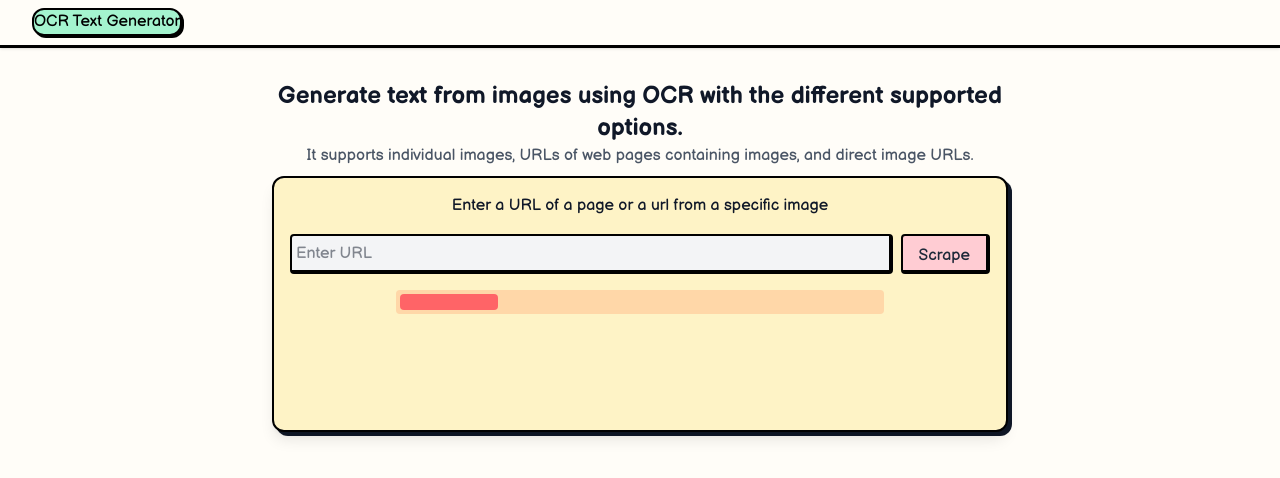
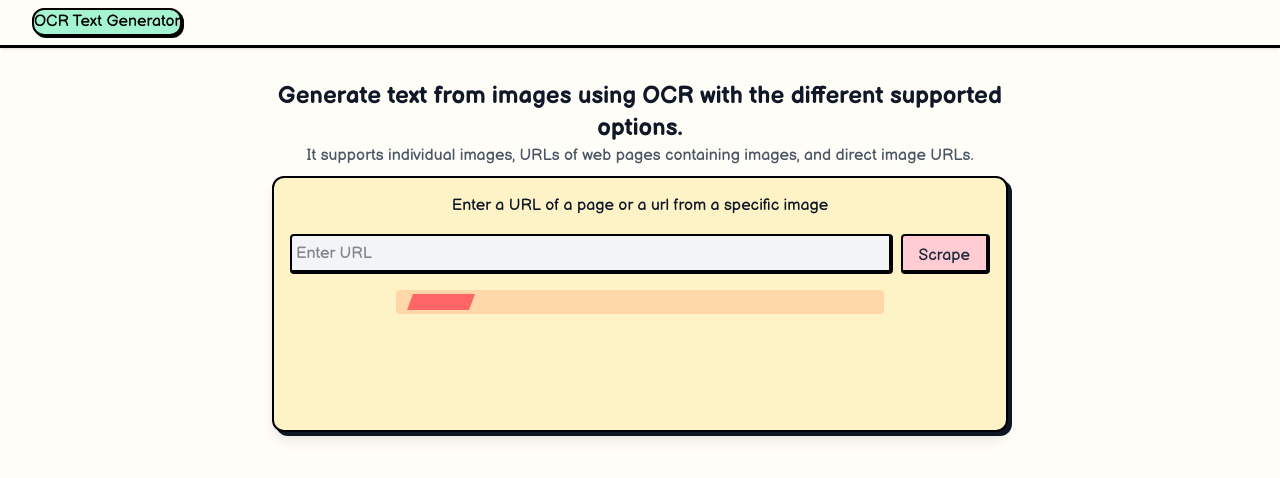
Before and after one commit to EdgarRB/OCR-Project, a React app in the folder frontend/: page / in a window 1280 px wide. Both pictures are taken after a click on the button "Scrape". Shown: the top 478 px of the page. Built offline with nearby package versions, Linux system fonts and the light colour scheme; no server answers; the HTML template or start-up script is replaced by a standard one.

Commit message:
Updated loading UI

```diff
--- a/frontend/src/components/Body.tsx
+++ b/frontend/src/components/Body.tsx
@@ -13,7 +13,7 @@ const Body = () => {
   useEffect(() => {
     if (loading) {
       const interval = setInterval(() => {
-        setLoadingProgress((prev) => (prev >= 100 ? 20 : prev + 20));
+        setLoadingProgress((prev) => (prev >= 7 ? 0 : prev + 1));
       }, 2000);
       return () => clearInterval(interval);
     }
@@ -45,7 +45,7 @@ const Body = () => {
           <div className="h-64 bg-amber-100 z-20 border-2 shadow-lg border-black rounded-xl relative flex flex-col">
             {/* Logica para elegir que tipo de generacion de texto elegimos  */}
             <ScrapeWeb handleLoading={updateLoading} setText={setText} />
-            <LoadingProgress loading={loading} progress={loadingProgress} />
+            {loading && <LoadingProgress progress={loadingProgress} />}
             {text && (
               <ButtonsSection
                 handlePreviewText={() => setShowText(!showText)}
--- a/frontend/src/components/LoadingProgress.tsx
+++ b/frontend/src/components/LoadingProgress.tsx
@@ -1,22 +1,34 @@
+import { type JSX } from "react";
+
 interface ILoadingProgressProps {
-  loading: boolean;
   progress: number;
 }
 
-const LoadingProgress = ({ loading, progress }: ILoadingProgressProps) => {
+const LoadingProgress = ({ progress }: ILoadingProgressProps) => {
+  const handleProgressToShow = () => {
+    const divElement = (
+      <div
+        className={`bg-red-400 mt-1 ml-1 h-4 -skew-x-20`}
+        style={{ width: "13%" }}
+      ></div>
+    );
+    if (progress && progress <= 7) {
+      let incrementComponent: JSX.Element[] = [];
+      for (let i = 0; i < progress; i++) {
+        incrementComponent = incrementComponent.concat(divElement);
+      }
+      return incrementComponent;
+    } else {
+      return divElement;
+    }
+  };
+
   return (
-    <>
-      {loading && (
-        <div className="w-full flex items-center justify-center">
-          <div className="w-2/3 bg-orange-200 rounded-sm ">
-            <div
-              className="bg-red-400  text-xs font-medium text-black text-center m-1 leading-none rounded-sm h-4 flex items-center justify-center"
-              style={{ width: `${progress}%` }}
-            ></div>
-          </div>
-        </div>
-      )}
-    </>
+    <div className="w-full flex items-center justify-center">
+      <div className="w-2/3 bg-orange-200 rounded flex flex-row h-6 pl-2.5 overflow-hidden">
+        {handleProgressToShow()}
+      </div>
+    </div>
   );
 };
 
```
